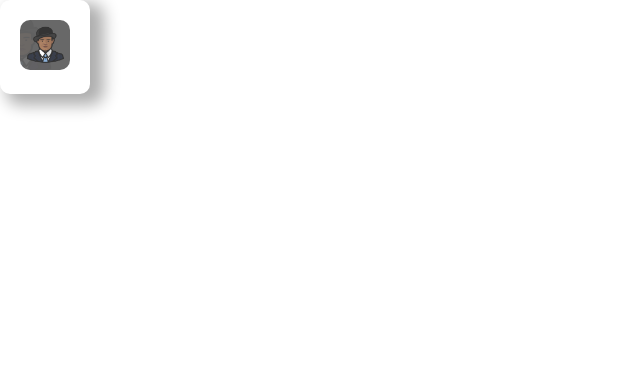
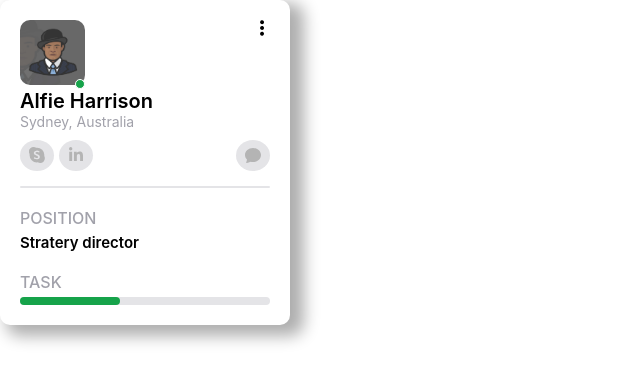
Before and after one commit to DauMoe/air_asia_test, a React (Create React App) app: page / in a window 1280 px wide. Shown: the top 382 px of the page, without its empty margins (0-640 px from the left). Built offline with nearby package versions, Linux system fonts and the light colour scheme.

Commit message:
WIP: card

```diff
--- a/src/App.js
+++ b/src/App.js
@@ -4,7 +4,15 @@ import Card from './components/Card';
 const App = () => {
   return (
     <div className="App">
-      <Card/>
+      <Card
+        userId={1}
+        imageUrl={"/avatar/gentlement.png"}
+        status={"active"}
+        name={"Alfie Harrison"}
+        description={"Sydney, Australia"}
+        position={"Stratery director"}
+        progress={40}
+      />
     </div>
   );
 }
--- a/src/App.scss
+++ b/src/App.scss
@@ -1,8 +1,18 @@
 //Refer: https://tailwindcss.com/docs/background-color
 @use "sass:math";
 
-$white: #FFF;
 $black: #000;
+
+//White
+$zinc-100: rgb(255, 255, 255);
+$zinc-200: rgb(228 228 231);
+$zinc-300: rgb(212 212 216);
+$zinc-400: rgb(161 161 170);
+$zinc-500: rgb(113 113 122);
+$zinc-600: rgb(82 82 91);
+$zinc-700: rgb(63 63 70);
+$zinc-800: rgb(39 39 42);
+$zinc-900: rgb(24 24 27);
 
 //Green
 $green-lime-100: rgb(236 252 203);
@@ -65,6 +75,21 @@ $purple-indigo-700: rgb(67 56 202);
 $purple-indigo-800: rgb(55 48 163);
 $purple-indigo-900: rgb(49 46 129);
 
+//Margin and padding
+@for $i from 0 through 100 {
+  .margin-#{$i*5} {margin: #{$i*5}px !important}
+  .mt-#{$i*5} {margin-top: #{$i*5}px !important}
+  .mr-#{$i*5} {margin-right: #{$i*5}px !important}
+  .mb-#{$i*5} {margin-bottom: #{$i*5}px !important}
+  .ml-#{$i*5} {margin-left: #{$i*5}px !important}
+
+  .padding-#{$i*5} {padding: #{$i*5}px !important}
+  .pt-#{$i*5} {padding-top: #{$i*5}px !important}
+  .pr-#{$i*5} {padding-right: #{$i*5}px !important}
+  .pb-#{$i*5} {padding-bottom: #{$i*5}px !important}
+  .pl-#{$i*5} {padding-left: #{$i*5}px !important}
+}
+
 //Border radius
 $round-25per: math.percentage(math.div(1, 4));
 $round-50per: math.percentage(math.div(1, 2));
@@ -81,4 +106,15 @@ $context-menu-size: 14;
 
 :export {
   contextMenuSize: $context-menu-size;
+  round25Per: $round-25per;
+  round50Per: $round-50per;
+  zinc100: $zinc-100;
+  zinc200: $zinc-200;
+  zinc300: $zinc-300;
+  zinc400: $zinc-400;
+  zinc500: $zinc-500;
+  zinc600: $zinc-600;
+  zinc700: $zinc-700;
+  zinc800: $zinc-800;
+  zinc900: $zinc-900;
 }
--- a/src/components/Card/CardAvatar.jsx
+++ /dev/null
@@ -1,20 +0,0 @@
-import './index.scss';
-
-const CardAvatar = ({
-  userId,
-  imageUrl,
-  status,
-  name,
-  description,
-  skypeLink,
-  linkedinLink,
-  ...props
-}) => {
-  return (
-    <div className="card-avatar-wrapper">
-      <img width={50} height={50} src={imageUrl} className="card-avatar-image"/>
-    </div>
-  )
-}
-
-export default CardAvatar;
--- a/src/components/Card/index.jsx
+++ b/src/components/Card/index.jsx
@@ -1,17 +1,76 @@
-import CardAvatar from './CardAvatar';
+import { IconContext } from 'react-icons';
+import { SlOptionsVertical } from 'react-icons/sl';
+import { BsSkype, BsChatFill } from 'react-icons/bs';
+import { FaLinkedinIn } from 'react-icons/fa';
 import './index.scss';
 
-const Card = ({
+const ShowContextMenu = () => {
+
+}
+
+const CardAvatar = ({
+  userId,
+  imageUrl,
+  status,
+  name,
+  description,
+  skypeLink,
+  linkedinLink,
+  position,
+  progress,
   ...props
 }) => {
   return (
     <div className='card-wrapper'>
-      <CardAvatar
-        userId={1}
-        imageUrl={"/avatar/gentlement.png"}
-      />
+      <div className="card-avatar-wrapper">
+        <div className='card-avatar'>
+          <img width={65} height={65} src={imageUrl} className="card-avatar-image" alt='avatar'/>
+          <div className='card-avatar-status'></div>
+        </div>
+        <div className='card-avatar-options' onClick={ShowContextMenu}>
+          <IconContext.Provider value={{size: '16', color: "black"}}>
+            <SlOptionsVertical/>
+          </IconContext.Provider>
+        </div>
+      </div>
+      <div>
+        <p className='card-avatar-name'>{name}</p>
+        <p className='card-avatar-description'>{description}</p>
+      </div>
+
+      <div className='card-contact'>
+        <div>
+          <IconContext.Provider value={{size: '16', color: "#b4b4b4"}}>
+            <div className='card-contact-icon'>
+              <BsSkype/>
+            </div>
+          </IconContext.Provider>
+          <IconContext.Provider value={{size: '16', color: "#b4b4b4"}}>
+            <div className='card-contact-icon' style={{marginLeft: 5}}>
+              <FaLinkedinIn/>
+            </div>
+          </IconContext.Provider>
+        </div>
+        <IconContext.Provider value={{size: '16', color: "#b4b4b4"}}>
+          <div className='card-contact-icon'>
+            <BsChatFill/>
+          </div>
+        </IconContext.Provider>
+      </div>
+
+      <div className='card-line'></div>
+
+      <div className='card-components mt-20'>
+        <p className='card-components-title'>Position</p>
+        <p className='card-components-content'>{position}</p>
+      </div>
+
+      <div className='card-components mt-20'>
+        <p className='card-components-title'>Task</p>
+        <span className={"card-progress-" + progress}></span>
+      </div>
     </div>
   )
 }
 
-export default Card;
+export default CardAvatar;
--- a/src/components/Card/index.scss
+++ b/src/components/Card/index.scss
@@ -2,15 +2,26 @@
 
 .card-wrapper {
   display             : inline-block ;
-  background-color    : $white;
+  background-color    : $zinc-100;
   border-radius       : $round-10;
   -webkit-box-shadow  : 10px 7px 16px 4px rgba(0,0,0,0.32);
   box-shadow          : 10px 7px 16px 4px rgba(0,0,0,0.32);
   padding             : 20px;
+  min-width           : 250px;
+}
+
+//Card avatar
+.card-avatar {
+  position: relative;
+}
+
+.card-avatar-options {
+  cursor: pointer;
 }
 
 .card-avatar-wrapper {
-  position      : relative;
+  display: flex;
+  justify-content: space-between;
 }
 
 .card-avatar-image {
@@ -19,10 +30,92 @@
 
 .card-avatar-status {
   position: absolute;
-  width: 5;
-  height: 5;
+  display: block;
+  z-index: 4;
+  width: 8px;
+  height: 8px;
   border-radius: $round-50per;
-  background-color: $green-900;
-  bottom: 0;
-  right: 0
+  background-color: $green-600;
+  bottom: 0px;
+  right: 0px;
+  border: 1px solid $zinc-100;
 }
+
+.card-avatar-name {
+  font-weight: 600;
+  font-size: 20px;
+  margin: 0;
+  padding: 0;
+}
+
+.card-avatar-description {
+  margin: 0;
+  padding: 0;
+  color: $zinc-400;
+  font-size: 14px;
+}
+
+//Card contact
+.card-contact {
+  margin-top: 10px;
+  display: flex;
+  justify-content: space-between;
+}
+
+.card-contact-icon {
+  padding: 7px 9px 4px 9px,;
+  margin: 0;
+  background-color: $zinc-200;
+  border-radius: 50%;
+  cursor: pointer;
+  display: inline-block;
+}
+
+.card-line {
+  width: 100%;
+  height: 2px;
+  border-radius: 2px;
+  background-color: $zinc-200;
+  margin: 15px 0;
+}
+
+//Card components
+.card-components {
+  margin-top: 10px;
+}
+
+
+.card-components-title {
+  text-transform: uppercase;
+  color: $zinc-400;
+  font-weight: 500;
+  margin: 0 0 5px 0;
+}
+
+.card-components-content {
+  margin: 0;
+  padding: 0;
+  font-weight: 600;
+  font-size: 15px;
+}
+
+@for $progress from 0 through 100 {
+  .card-progress-#{$progress} {
+    display: block;
+    position: relative;
+    background-color: $zinc-200;
+    height: 8px;
+    border-radius: 20px;
+  }
+
+  .card-progress-#{$progress}::before {
+    position: absolute;
+    content: "";
+    border-radius: 20px;
+    background-color: $green-600;
+    width: #{$progress} + '%';
+    height: 8px;
+    top: 0;
+    left: 0;
+  }
+}
--- a/src/components/ContextMenu/index.scss
+++ b/src/components/ContextMenu/index.scss
@@ -2,7 +2,7 @@
 
 .context-menu-wrapper {
   display             : inline-block;
-  background          : $white;
+  background          : $zinc-100;
   -webkit-box-shadow  : 10px 7px 16px 4px rgba(0,0,0,0.32);
   box-shadow          : 10px 7px 16px 4px rgba(0,0,0,0.32);
   padding             : 10px;
```
